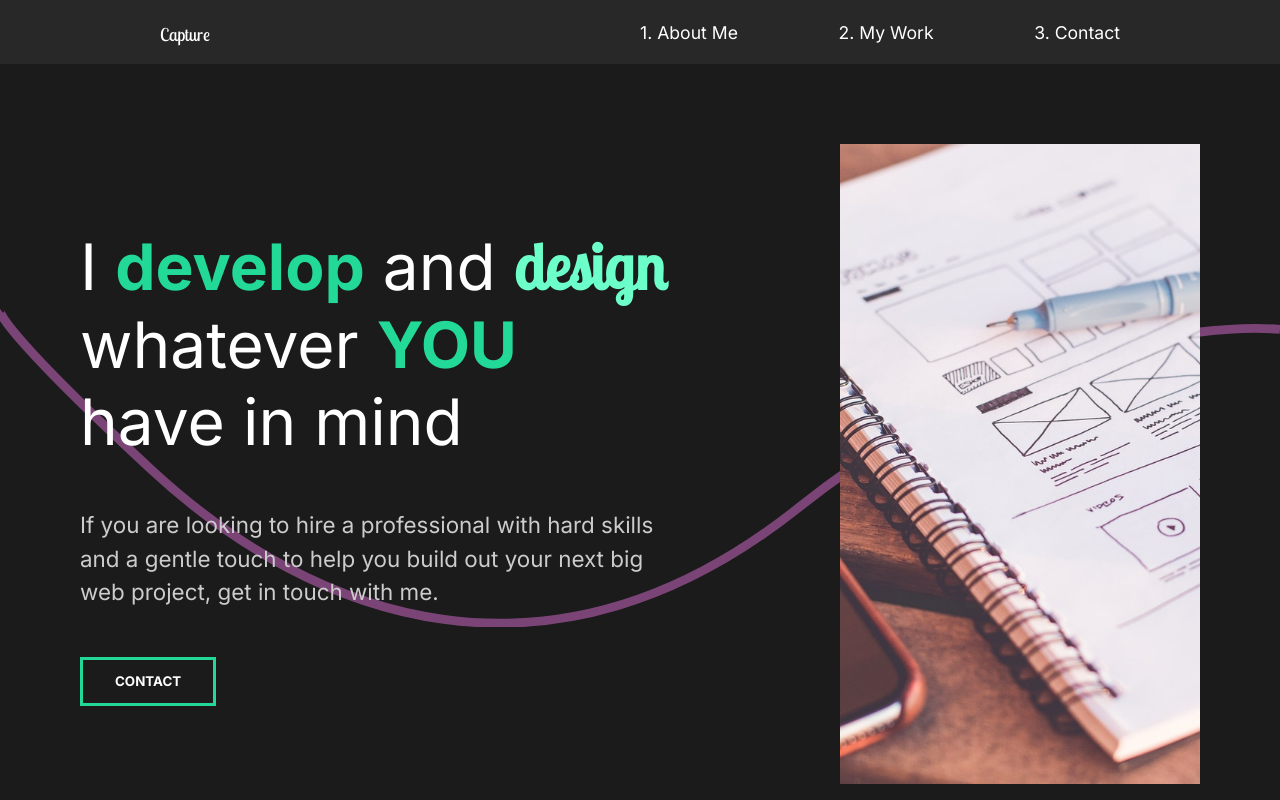
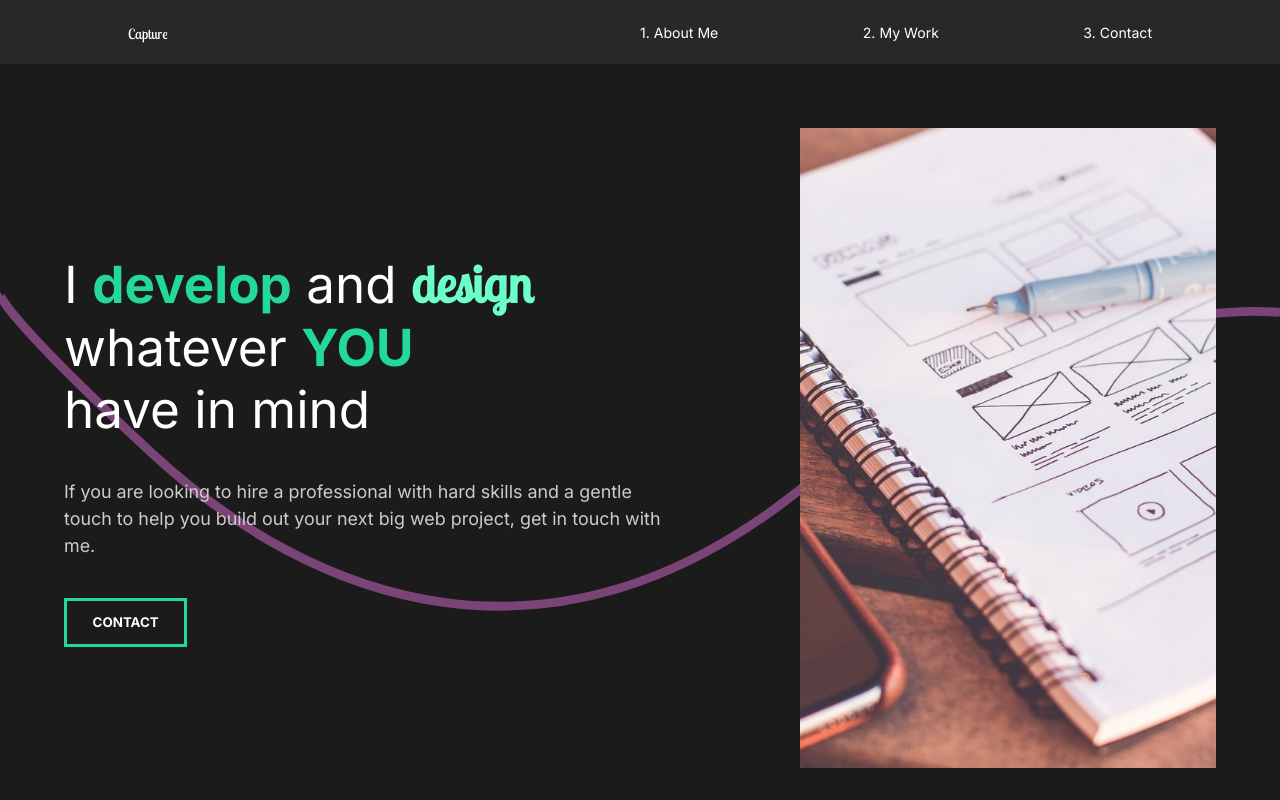
Before and after one commit to Jesuss27/React-Capture-Portfolio, a React (Create React App) app: page / in a window 1280 px wide. Shown: the top 800 px of the page. Built offline with nearby package versions, Linux system fonts and the light colour scheme.

Commit message:
Final Styling

```diff
--- a/src/components/GlobalStyle.js
+++ b/src/components/GlobalStyle.js
@@ -6,6 +6,15 @@ const GlobalStyle = createGlobalStyle`
     margin: 0;
     padding: 0;
     box-sizing: border-box;
+}
+
+html{
+    @media (max-width:1700px){
+        font-size:75%;
+    }
+    @media (max-width:1300px){
+        font-size:80%;
+    }
 }
 
 body{
```
